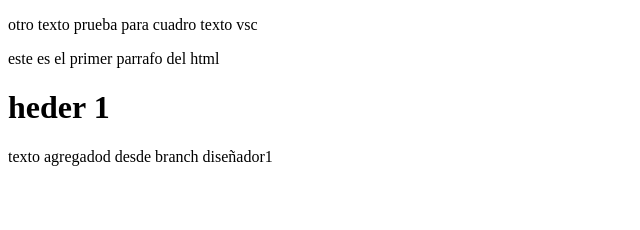
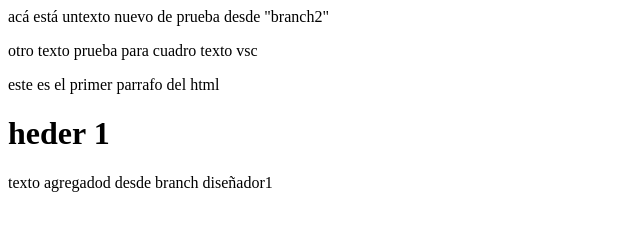
Before and after one commit to SaloJuan/PruebaVSC, a plain HTML site: page index.html in a window 1280 px wide. Shown: the whole page, without its empty margins (0-640 px from the left). Drawn offline with Linux system fonts and the light colour scheme.

Commit message:
agregado un div

```diff
--- a/index.html
+++ b/index.html
@@ -15,6 +15,11 @@
     </head>
 
     <body>
+
+        <div>
+            acá está untexto nuevo de prueba desde "branch2"
+
+        </div>
 
         <script>
             function myFunction() {
```
